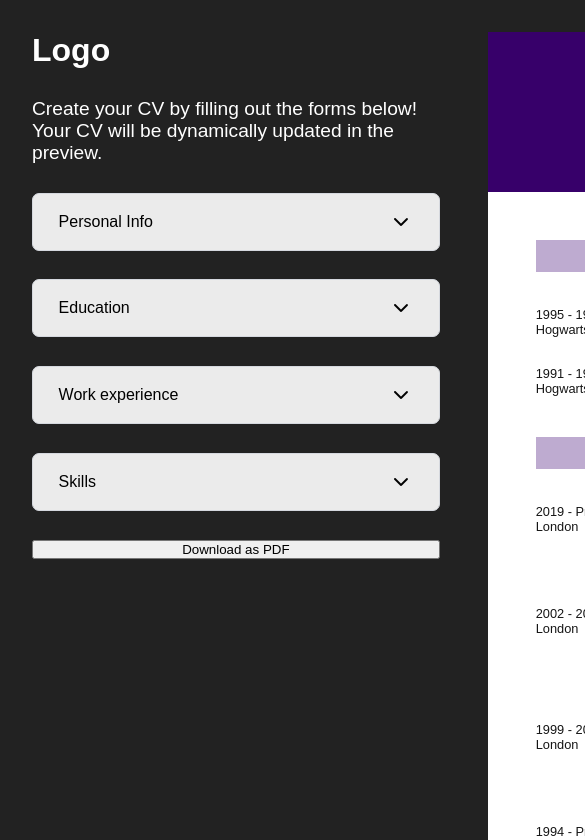
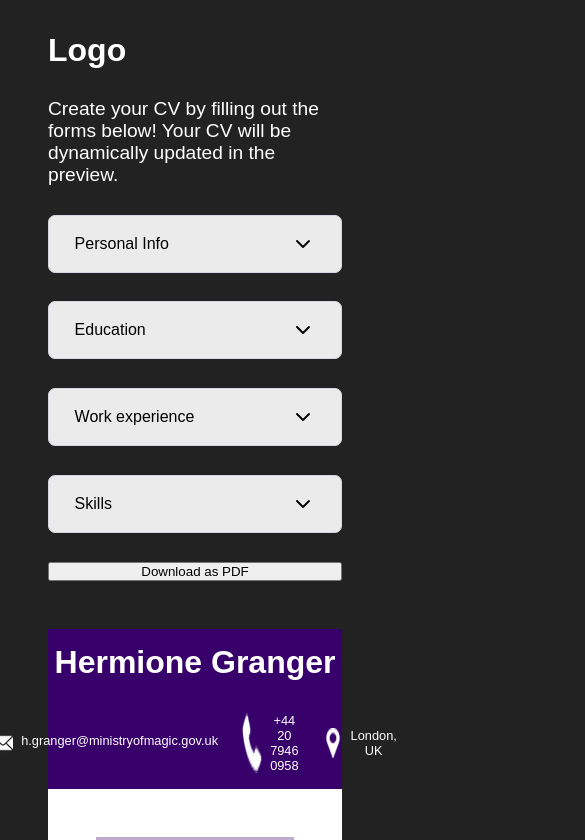
Before and after one commit to confett0/resume-builder, a React (Vite) app: page / in a window 390 px wide. Shown: the top 840 px of the page, 585 px wide, since content can reach past the window. Built offline with nearby package versions, Linux system fonts and the light colour scheme.

Commit message:
Add responsivity

```diff
--- a/src/styles/App.css
+++ b/src/styles/App.css
@@ -6,9 +6,9 @@
 
 #root {
   display: flex;
-  width: 1280px;
+  max-width: 1400px;
   margin: 0 auto;
-  padding: 2rem;
+  padding: 2rem 3rem;
   gap: 3rem;
 }
 
@@ -120,8 +120,8 @@ form button {
   flex-direction: column;
   font-size: 0.8rem;
   gap: 2rem;
-  width: 210mm;
-  height: 297mm;
+  width: 65%;
+  aspect-ratio : 210 / 297;
 }
 
 .CV-header {
@@ -188,3 +188,13 @@ form button {
 .job-description {
   margin-top: 0.8rem;
 }
+
+@media screen and (max-width: 992px) {
+  #root {
+    flex-direction: column;
+  }
+
+  .sidebar, .CV-render {
+    width: 100%;
+  }
+}
```
